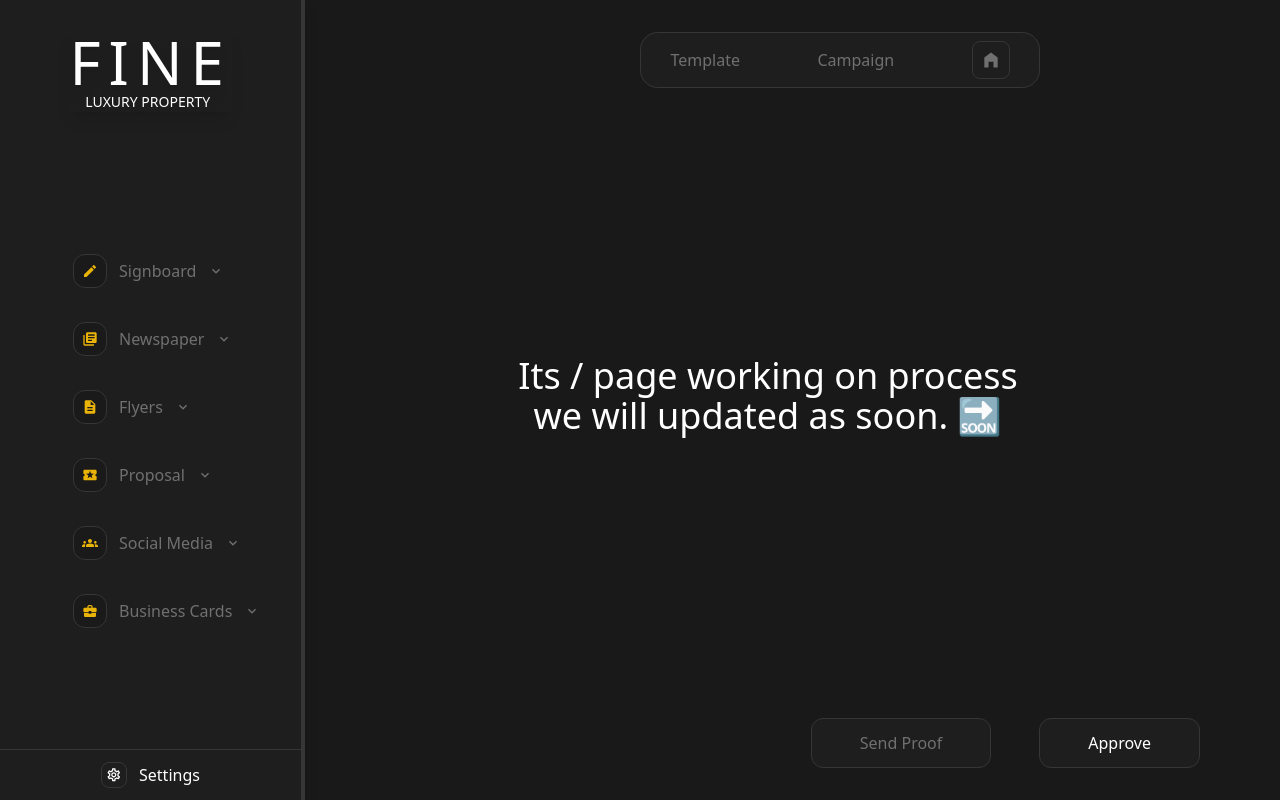
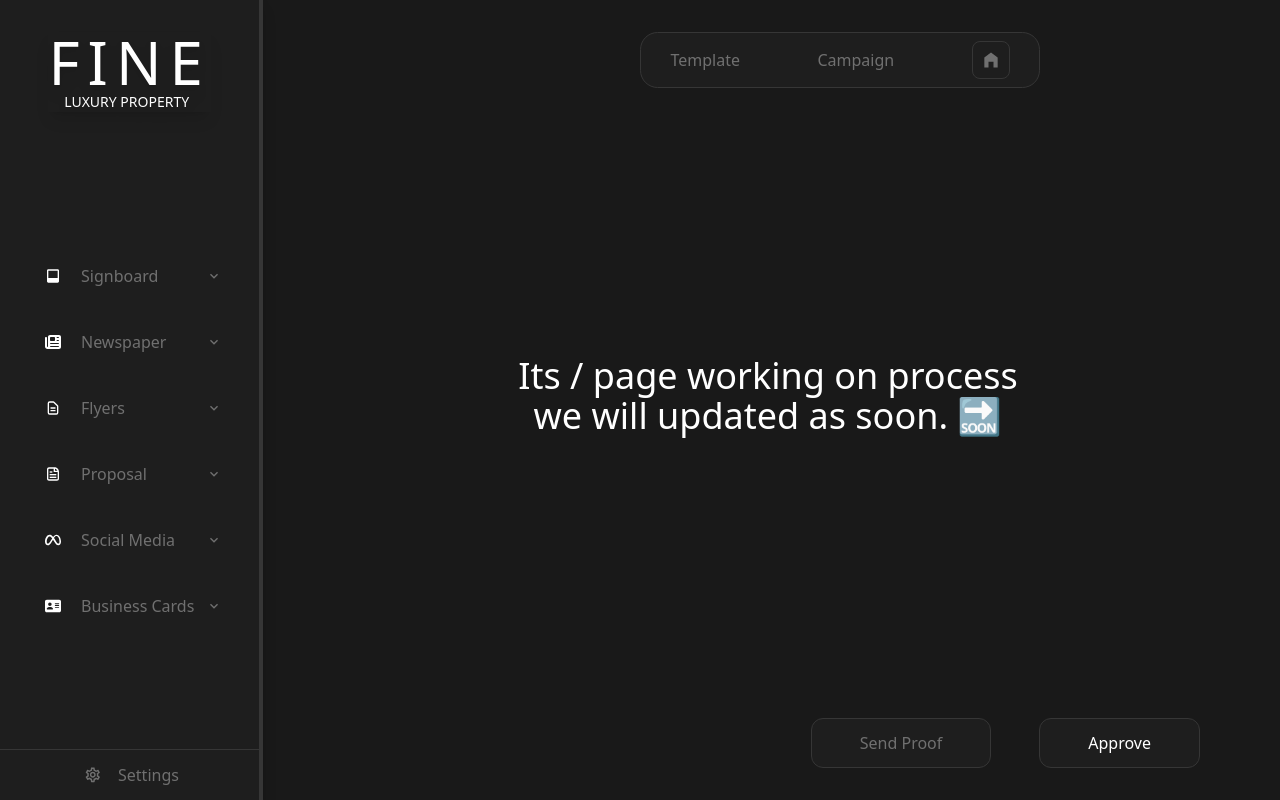
Before and after one commit to yanniro2/fine-app, a Next.js app: page / in a window 1280 px wide. Built offline with nearby package versions, Linux system fonts and the light colour scheme.

Commit message:
client request edit

```diff
--- a/app/Components/Navbar.tsx
+++ b/app/Components/Navbar.tsx
@@ -2,6 +2,9 @@
 import React, { useState, useEffect } from "react";
 import { usePathname } from "next/navigation";
 import navbarData from "../../data/navbarData.json";
+import { CgPolaroid, CgFileDocument } from "react-icons/cg";
+import { FaNewspaper, FaAddressCard, FaMeta } from "react-icons/fa6";
+import { HiOutlineDocumentText } from "react-icons/hi";
 import {
   MdCreate,
   MdLibraryBooks,
@@ -63,10 +66,16 @@
     MdInfo,
     MdCheckCircle,
     MdMonetizationOn,
+    CgPolaroid,
+    FaNewspaper,
+    FaAddressCard,
+    CgFileDocument,
+    HiOutlineDocumentText,
+    FaMeta,
   };
 
   const IconComponent = iconComponents[iconName];
-  return <IconComponent className="text-primary" />;
+  return <IconComponent className="text-white " />;
 };
 
 const Navbar: React.FC = () => {
@@ -86,15 +95,20 @@
     return items.map((item, index) => (
       <div
         key={index}
-        className="flex items-start px-[.5rem] py-3 cursor-pointer  flex-col justify-center">
+        className="flex items-start px-[2rem] py-3 cursor-pointer  flex-col justify-between w-full">
         <div
-          className={`navLink group ${
-            main === item.codeName ? "navLink-active" : ""
+          className={`flex items-center justify-between gap-3 hover:border hover:border-borderC p-1 rounded-2xl hover:bg-dark w-full transition-all hover:text-white border   group ${
+            main === item.codeName
+              ? "border-borderC bg-dark transition-all text-white border "
+              : "border-darkMin"
           }`}
           onClick={() => handleClick(item.codeName.toLocaleLowerCase())}>
-          <div className="navlinkIcon">{renderIcon(item.icon)}</div>
+          <div className="flex items-center justify-center gap-3">
+            <div className="p-2   rounded-xl">{renderIcon(item.icon)}</div>
 
-          {item.name}
+            {item.name}
+          </div>
+
           {item.subsections && item.subsections.length > 0 && (
             <MdKeyboardArrowDown />
           )}
@@ -117,13 +131,15 @@
     return subItems.map((subItem, subIndex) => (
       <div
         key={subIndex}
-        className={`navLink group ${
-          sub === subItem.name.toLowerCase() ? "navlink-active-Primary" : ""
+        className={`flex items-center justify-between gap-3 hover:border hover:border-borderC p-1 rounded-2xl hover:bg-dark w-full transition-all hover:text-white border   group pr-[1rem] ${
+          sub === subItem.name.toLowerCase()
+            ? "border-borderC bg-dark transition-all text-white border "
+            : "border-darkMin"
         }`}>
         <Link
-          className="flex items-center justify-end gap-3"
+          className="flex items-center justify-start gap-3 w-full"
           href={subItem.url}>
-          <div className="navlinkIcon">{renderIcon(subItem.icon)}</div>
+          <div className="p-2   rounded-xl">{renderIcon(subItem.icon)}</div>
           {subItem.name}
         </Link>
       </div>
@@ -134,15 +150,13 @@
     <section className="w-fit bg-darkMin h-screen fixed top-0 left-0 bottom-0 z-[2000] drop-shadow-lg shadow-lg border-r-4 border-borderC flex justify-between flex-col text-textC ">
       <Logo />
 
-      <div className="pl-[2rem]">
-        {renderNavbarItems(navbarData.navbar.main)}
-      </div>
+      <div>{renderNavbarItems(navbarData.navbar.main)}</div>
       <Link
-        className={`p-3 capitalize text-center flex items-center w-full justify-center gap-3 border-borderC border-t hover:bg-primary transition-all text-white  ${
-          pathname === "/setting" ? "bg-primary text-white group" : ""
+        className={`p-3 capitalize text-center flex items-center w-full justify-center gap-3 border-borderC border-t hover:bg-dark hover:text-white text-textC transition-all   ${
+          pathname === "/setting" ? " text-white group bg-dark" : ""
         }`}
         href="/setting">
-        <MdOutlineSettings className=" border-borderC border p-1 text-[1.6rem] rounded-lg" />
+        <MdOutlineSettings className="p-1 text-[1.6rem] rounded-lg" />
         settings
       </Link>
     </section>
--- a/app/globals.css
+++ b/app/globals.css
@@ -39,19 +39,3 @@
 .btn-1-active {
   @apply border border-borderC w-max capitalize bg-[#1E1E1E]  py-3 px-[3rem] rounded-xl text-white transition-all;
 }
-
-.navLink {
-  @apply flex items-center gap-3 border border-darkMin hover:border hover:border-borderC p-1 rounded-2xl hover:bg-dark px-[2rem] transition-all ;
-}
-
-.navLink-active {
-  @apply  border-borderC bg-dark transition-all;
-}
-
-.navlinkIcon {
-  @apply bg-dark p-2 border border-borderC  rounded-xl;
-}
-
-.navlink-active-Primary {
-  @apply border-borderC bg-primary text-white transition-all;
-}
--- a/data/navbarData.json
+++ b/data/navbarData.json
@@ -4,7 +4,7 @@
       {
         "name": "Signboard",
         "codeName": "signboard",
-        "icon": "MdCreate",
+        "icon": "CgPolaroid",
         "subsections": [
           {
             "name": "Design",
@@ -23,7 +23,7 @@
       {
         "name": "Newspaper",
         "codeName": "newspaper",
-        "icon": "MdLibraryBooks",
+        "icon": "FaNewspaper",
         "subsections": [
           {
             "name": "Advertise",
@@ -42,7 +42,7 @@
       {
         "name": "Flyers",
         "codeName": "flyers",
-        "icon": "MdDescription",
+        "icon": "HiOutlineDocumentText",
         "subsections": [
           {
             "name": "Design",
@@ -61,7 +61,7 @@
       {
         "name": "Proposal",
         "codeName": "proposal",
-        "icon": "MdLocalActivity",
+        "icon": "CgFileDocument",
 
         "subsections": [
           {
@@ -75,19 +75,13 @@
             "codeName": "objectives",
             "url": "/proposal/objectives",
             "icon": "MdCheckCircle"
-          },
-          {
-            "name": "Budget",
-            "codeName": "budget",
-            "url": "/proposal/budget",
-            "icon": "MdMonetizationOn"
           }
         ]
       },
       {
         "name": "Social Media",
         "codeName": "socialmedia",
-        "icon": "MdGroups",
+        "icon": "FaMeta",
         "subsections": [
           {
             "name": "Marketing",
@@ -106,7 +100,7 @@
       {
         "name": "Business Cards",
         "codeName": "businesscards",
-        "icon": "MdBusinessCenter",
+        "icon": "FaAddressCard",
         "subsections": [
           {
             "name": "Design",
```
